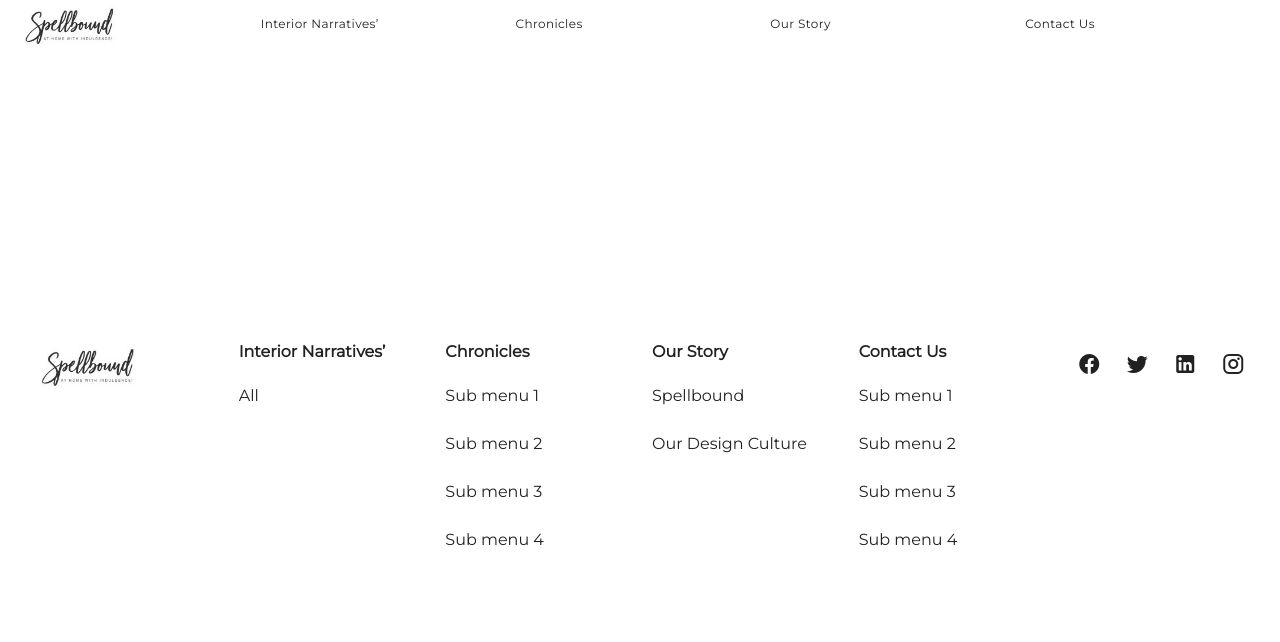
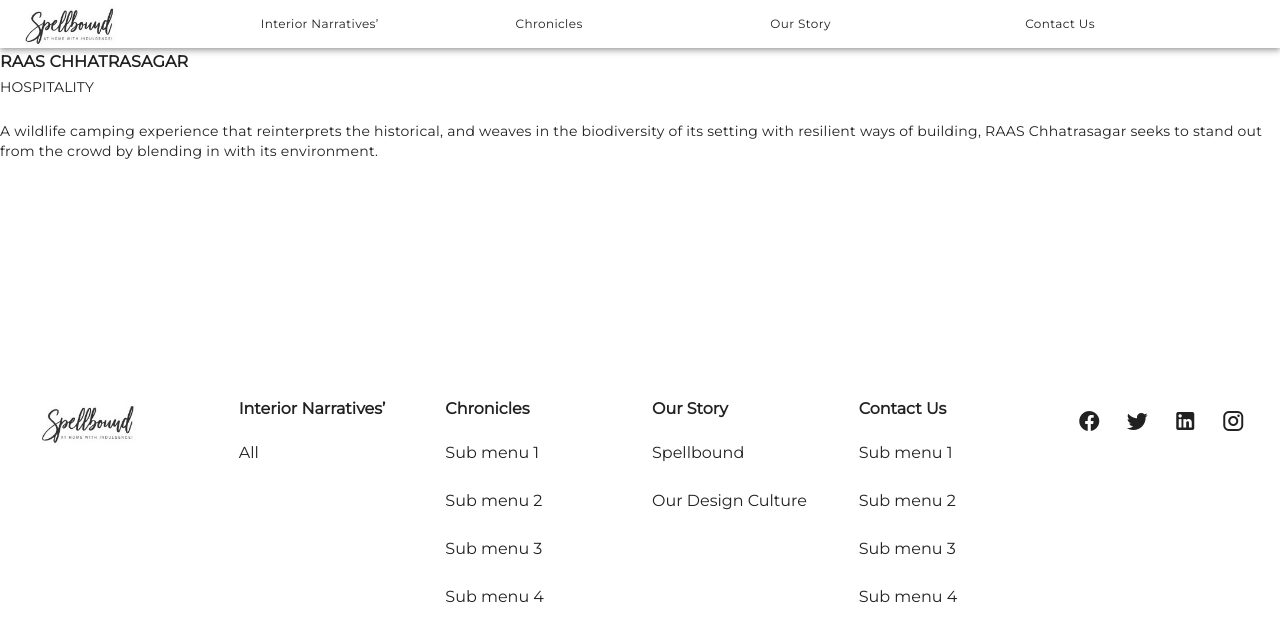
Before and after one commit to adarsht29/spellbound-vue, a Vue app: page /interior/all/raas in a window 1280 px wide. Shown: the top 642 px of the page. Built offline with nearby package versions, Linux system fonts and the light colour scheme; a web font is replaced by a local one.

Commit message:
All section changes

```diff
--- /dev/null
+++ b/src/components/common/AllSection.vue
@@ -0,0 +1,20 @@
+<template>
+  <p class="text-subtitle-1 text-uppercase font-weight-bold">
+    RAAS CHHATRASAGAR
+  </p>
+  <p class="text-subtitle-2 text-uppercase font-weight-thin">HOSPITALITY</p>
+  <p class="text-body mt-6">
+    A wildlife camping experience that reinterprets the historical, and weaves
+    in the biodiversity of its setting with resilient ways of building, RAAS
+    Chhatrasagar seeks to stand out from the crowd by blending in with its
+    environment.
+  </p>
+</template>
+
+<script>
+export default {
+  name: "AllSection",
+};
+</script>
+
+<style lang="scss" scoped></style>
--- a/src/components/common/ImageBlock.vue
+++ b/src/components/common/ImageBlock.vue
@@ -1,33 +1,4 @@
 <template>
-  <!-- <v-parallax
-    :src="require(`@/assets/${block.image}`)"
-    class="parallax-image text-white"
-    height="100%"
-  >
-    <v-hover v-slot="{ isHovering, props }">
-      <v-row
-        v-bind="props"
-        v-if="singleBlock"
-        class="flex-column fill-height justify-center align-left"
-      >
-        <template v-if="isHovering">
-          <div class="text-h3 font-weight-thin mb-4">{{ block.title }}</div>
-          <div class="text-h5 font-weight-thin mb-4">{{ block.body }}</div>
-          <div>
-            <v-btn class="rounded-0" variant="outlined"> View Project </v-btn>
-          </div>
-        </template>
-      </v-row>
-      <v-row
-        v-bind="props"
-        v-else
-        class="flex-column fill-height justify-center align-left"
-      >
-        <template v-if="isHovering"> jkj </template>
-      </v-row>
-    </v-hover>
-  </v-parallax> -->
-
   <v-parallax
     :src="require(`@/assets/${block.image}`)"
     class="text-white"
@@ -55,12 +26,17 @@
             {{ block.body }}
           </p>
           <div class="mt-6">
-            <v-btn
-              variant="outlined"
-              class="rounded-0 text-overline text-uppercase"
+            <router-link
+              :to="block.url"
+              class="text-decoration-none router-btn"
             >
-              View Project
-            </v-btn>
+              <v-btn
+                variant="outlined"
+                class="rounded-0 text-overline text-uppercase"
+              >
+                View Project
+              </v-btn>
+            </router-link>
           </div>
         </div>
       </v-col>
@@ -87,7 +63,7 @@
 </script>
 
 <style lang="scss" scoped>
-.title {
-  letter-spacing: -1px;
+.router-btn {
+  color: inherit;
 }
 </style>
--- a/src/config.js
+++ b/src/config.js
@@ -3,7 +3,7 @@
     {
       id: 1,
       label: "Interior Narratives’",
-      menuItems: [{ id: 1, label: "All", url: "/interior" }],
+      menuItems: [{ id: 1, label: "All", url: "/interior/all" }],
     },
     {
       id: 2,
@@ -44,7 +44,7 @@
           title: "interiors",
           subtitle: "",
           body: "We follow a deeply contextual approach to our work and combine this with a strong focus on building the tactile and sensory qualities and experiential nature of the space through an in-depth understanding of methodologies, materials and story-telling.",
-          url: "/",
+          url: "",
           image: "BlockImage11.jpg",
         },
       ],
@@ -58,7 +58,7 @@
           title: "RAAS Chhatrasagar",
           subtitle: "Hospitality",
           body: "A wildlife camping experience that reinterprets the historical, and weaves in the biodiversity of its setting with resilient ways of building, RAAS Chhatrasagar seeks to stand out from the crowd by blending in with its environment.",
-          url: "/",
+          url: "/interior/all/raas",
           image: "BlockImage21.jpg",
         },
         {
--- a/src/router/index.js
+++ b/src/router/index.js
@@ -10,18 +10,27 @@
   {
     path: "/about",
     name: "about",
-    component: () =>
-      import(/* webpackChunkName: "about" */ "../views/AboutView.vue"),
+    component: () => import("../views/AboutView.vue"),
   },
   {
     path: "/interior",
     name: "interior",
-    component: () =>
-      import(/* webpackChunkName: "about" */ "../views/InteriorView.vue"),
+    component: () => import("../views/InteriorView.vue"),
+  },
+  {
+    path: "/interior/all",
+    name: "interior-all",
+    component: () => import("../views/InteriorView.vue"),
+  },
+  {
+    path: "/interior/all/raas",
+    name: "interior-all-raas",
+    component: () => import("../views/Interior/AllRaas.vue"),
   },
 ];
 
 const router = createRouter({
+  mode: "history",
   history: createWebHistory(process.env.BASE_URL),
   routes,
 });
--- /dev/null
+++ b/src/views/Interior/AllRaas.vue
@@ -0,0 +1,15 @@
+<template>
+  <AllSection />
+</template>
+
+<script>
+import AllSection from "@/components/common/AllSection.vue";
+export default {
+  name: "AllRaas",
+  components: {
+    AllSection,
+  },
+};
+</script>
+
+<style lang="scss" scoped></style>
```
